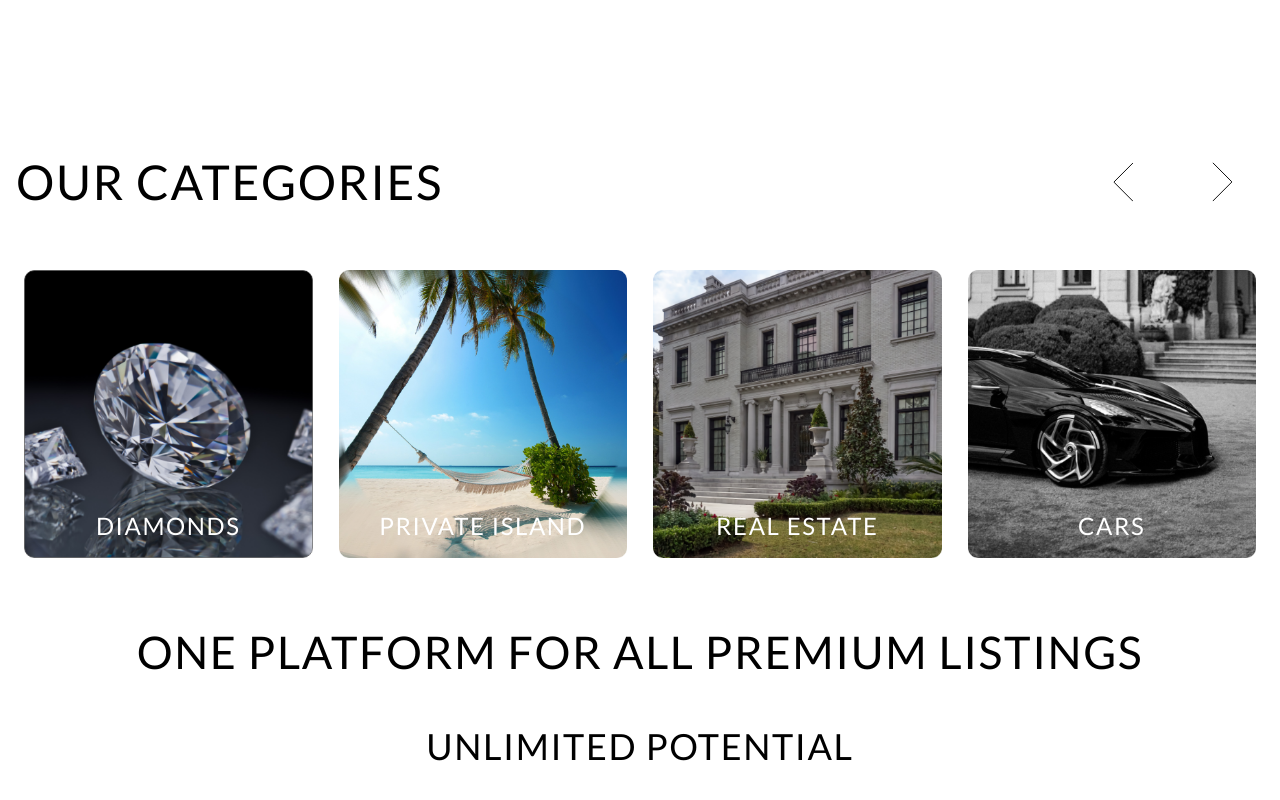
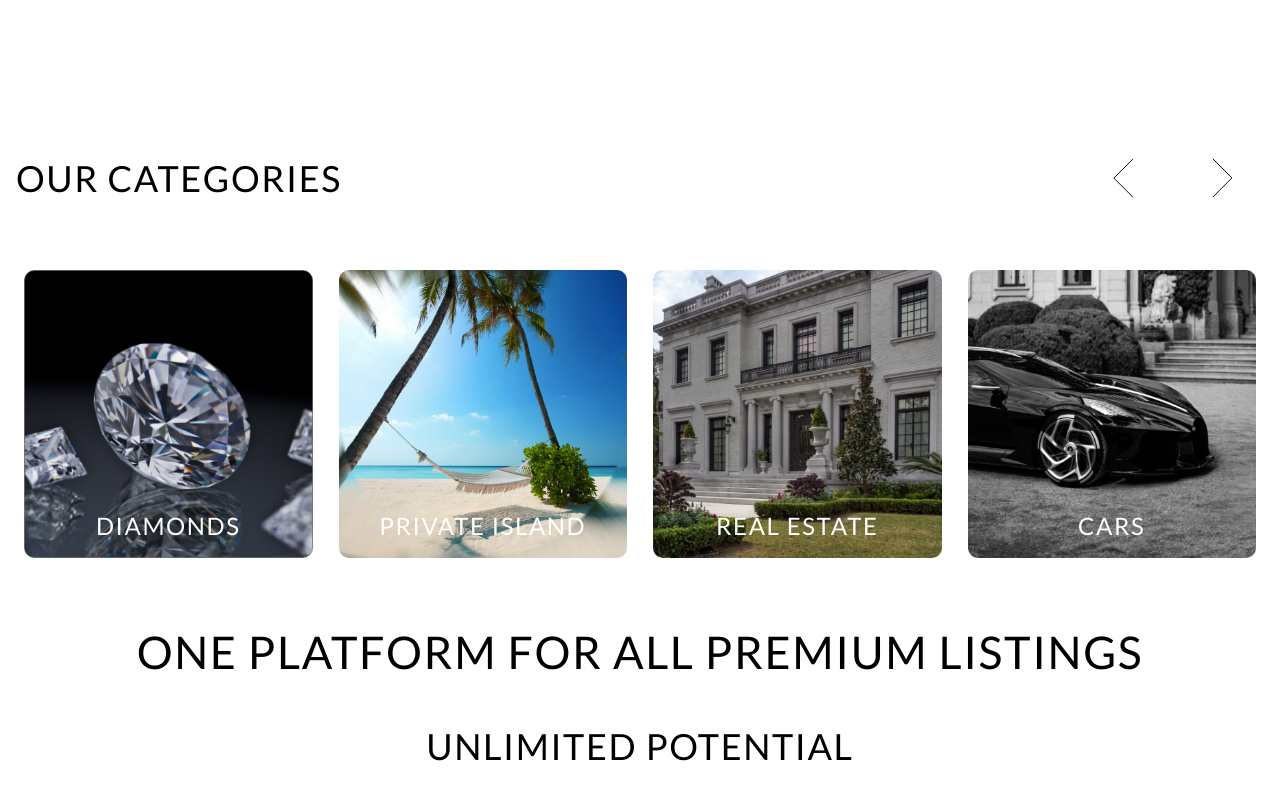
Before and after one commit to HisamNasir/zimo-pro-contact, a Next.js app: page / in a window 1280 px wide. Shown: the part 1586-2386 px from the top of the page. Built offline with nearby package versions, Linux system fonts and the light colour scheme; no server answers.

Commit message:
Update page.jsx

```diff
--- a/pages/page_three/page.jsx
+++ b/pages/page_three/page.jsx
@@ -29,7 +29,7 @@ const PageThree = () => {
       <div className="h-full relative flex flex-col justify-center tracking-widest">
         <div className='absolute top-40 lg:top-28 xl:top-32 w-full'>
           <div className="flex items-center relative">
-            <div className="p-4 text-base md:text-3xl lg:text-4xl xl:text-5xl">our categories</div>
+            <div className="p-4 text-base md:text-2xl lg:text-3xl xl:text-4xl">our categories</div>
             <div className="p-4 absolute right-0 gap-2 sm:gap-4 flex justify-between">
               <button id="swiper-left" className="invert rotate-90">
                 <Image src={DownArrow} className=" h-3 lg:h-[20px]" />
```
